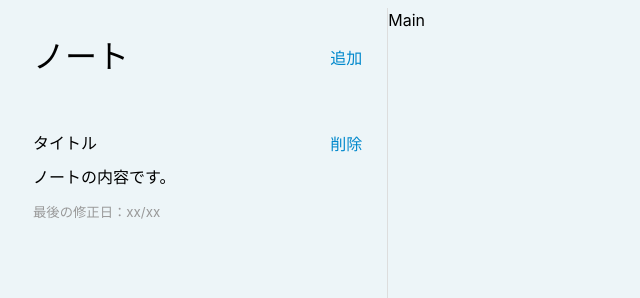
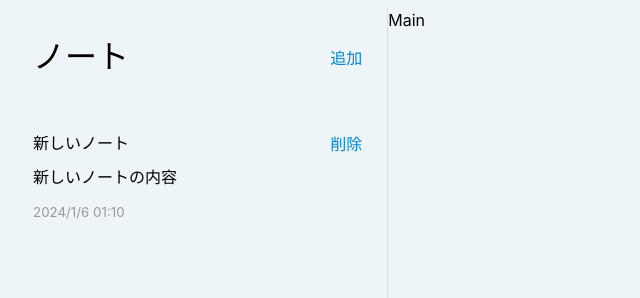
Before and after one commit to wsigma21/noteapp-with-react, a React (Vite) app: page / in a window 1280 px wide. Both pictures are taken after a click on the button "追加". Shown: the top 298 px of the page, without its empty margins (0-640 px from the left). Built offline with nearby package versions, Linux system fonts and the light colour scheme.

Commit message:
feat: ノートの追加・削除

```diff
--- a/package.json
+++ b/package.json
@@ -21,6 +21,7 @@
     "eslint-plugin-react": "^7.33.2",
     "eslint-plugin-react-hooks": "^4.6.0",
     "eslint-plugin-react-refresh": "^0.4.5",
+    "uuid": "^9.0.1",
     "vite": "^5.0.8"
   }
 }
--- a/src/App.jsx
+++ b/src/App.jsx
@@ -1,11 +1,28 @@
+import { useState } from 'react'
 import './App.css'
 import Main from './components/Main'
 import Sidebar from './components/Sidebar'
+import { v4 as uuid } from "uuid";
 
 function App() {
+  const [notes, setNotes] = useState([]);
+  const onAddNote = () => {
+    const newNote = {
+      id: uuid(),
+      title: "新しいノート",
+      content: "新しいノートの内容",
+      modDate: Date.now(),
+    };
+    setNotes([...notes, newNote]);
+    console.log(notes);
+  }
+  const onDeleteNote = (id) => {
+    const filterNotes = notes.filter((note) => note.id !== id);
+    setNotes(filterNotes);
+  }
   return (
     <div className="App">
-      <Sidebar />
+      <Sidebar onAddNote={onAddNote}onDeleteNote={onDeleteNote} notes={notes}/>
       <Main />
     </div>
   )
--- a/src/components/Sidebar.css
+++ b/src/components/Sidebar.css
@@ -44,7 +44,7 @@ button {
 }
 
 .app-sidebar-note:hover {
-  background-color: #f1f0f0;
+  background-color: #e7e0e0;
 }
 
 .sidebar-note-title {
--- a/src/components/Sidebar.jsx
+++ b/src/components/Sidebar.jsx
@@ -1,22 +1,27 @@
-import React from 'react'
 import "./Sidebar.css"
 
-const Sidebar = () => {
+const Sidebar = ({ onAddNote, onDeleteNote, notes }) => {
   return (
     <div className="app-sidebar">
       <div className="app-sidebar-header">
         <h1>ノート</h1>
-        <button>追加</button>
+        <button onClick={onAddNote}>追加</button>
       </div>
       <div className="app-sidebar-notes">
-        <div className="app-sidebar-note">
-          <div className="sidebar-note-title">
-            <strong>タイトル</strong>
-            <button>削除</button>
-          </div>
-          <p>ノートの内容です。</p>
-          <small>最後の修正日：xx/xx</small>
-        </div>
+          {notes.map((note) => (
+            <div className="app-sidebar-note" key={note.id}>
+              <div className="sidebar-note-title">
+                <strong>{note.title}</strong>
+                <button onClick={() => onDeleteNote(note.id)}>削除</button>
+              </div>
+              <p>{note.content}</p>
+              <small>{new Date(note.modDate).toLocaleDateString("ja-JP", {
+                hour: "2-digit",
+                minute: "2-digit"
+              })}</small>
+            </div>
+            )
+          )}
       </div>
     </div>
   )
```
Also changed, not shown: 1 other file (tests, documents, lock files or other folders).
